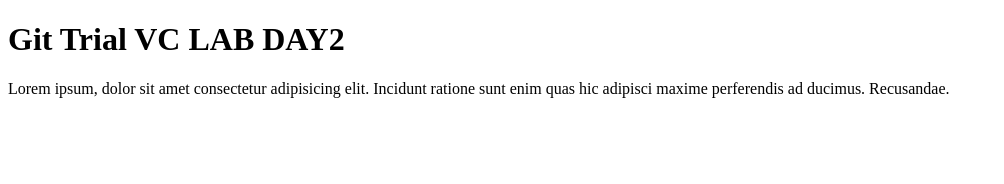
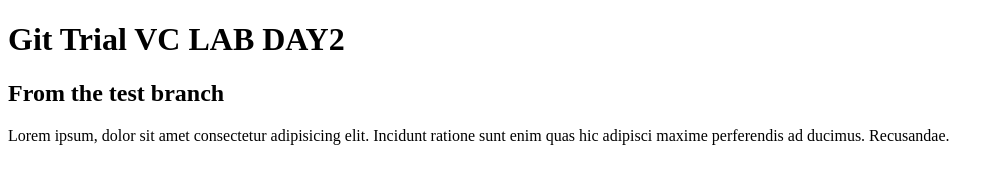
Before and after one commit to MohammedFarhoud/ITIVCDAY2, a plain HTML site: page index.html in a window 1280 px wide. Shown: the whole page, without its empty margins (0-1004 px from the left). Drawn offline with Linux system fonts and the light colour scheme.

Commit message:
adding a new line in test

```diff
--- a/index.html
+++ b/index.html
@@ -4,6 +4,7 @@
     </head>
     <body>
         <h1>Git Trial VC LAB DAY2</h1>
+        <h2>From the test branch</h2>
         <p>Lorem ipsum, dolor sit amet consectetur adipisicing elit. Incidunt ratione sunt enim quas hic adipisci maxime perferendis ad ducimus. Recusandae.</p>
     </body>
 </html>
```
